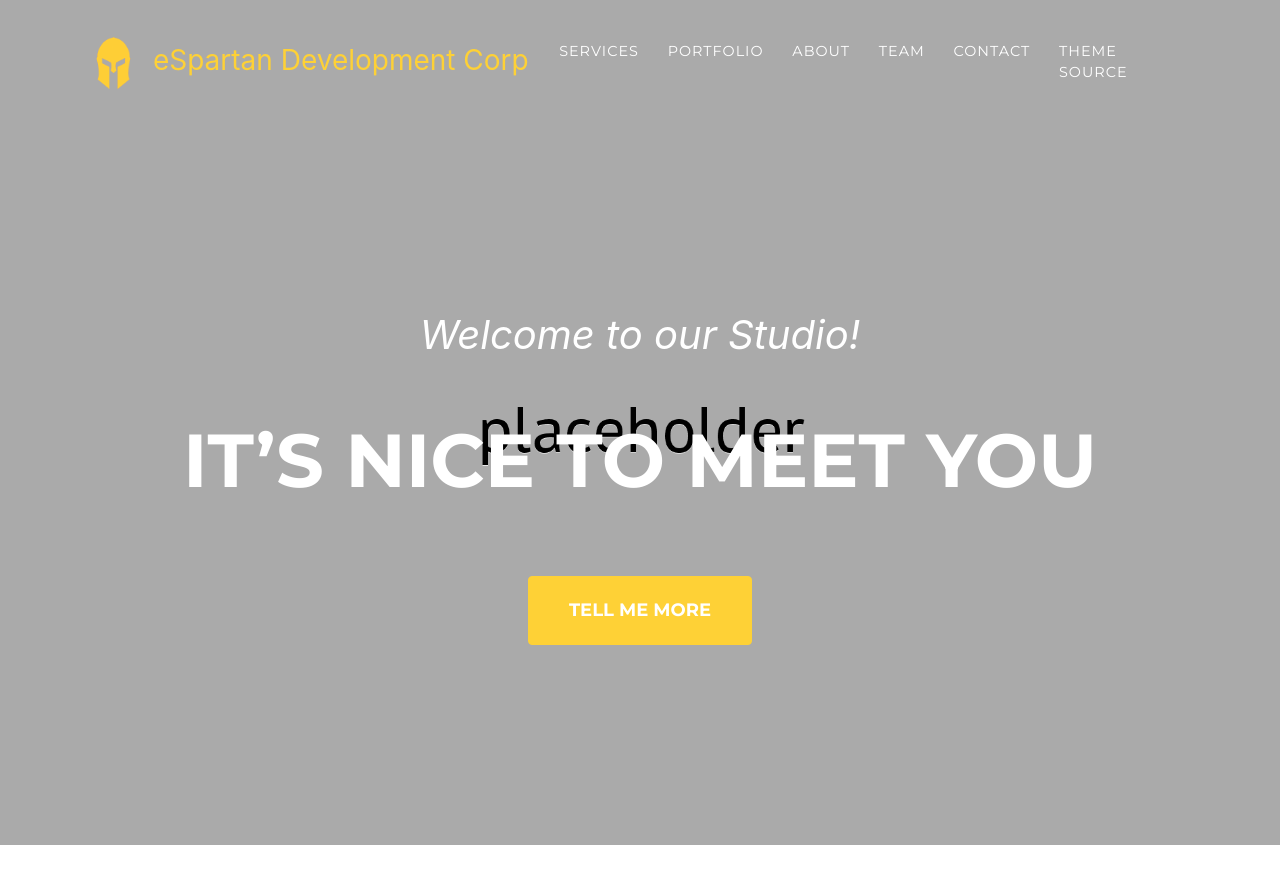
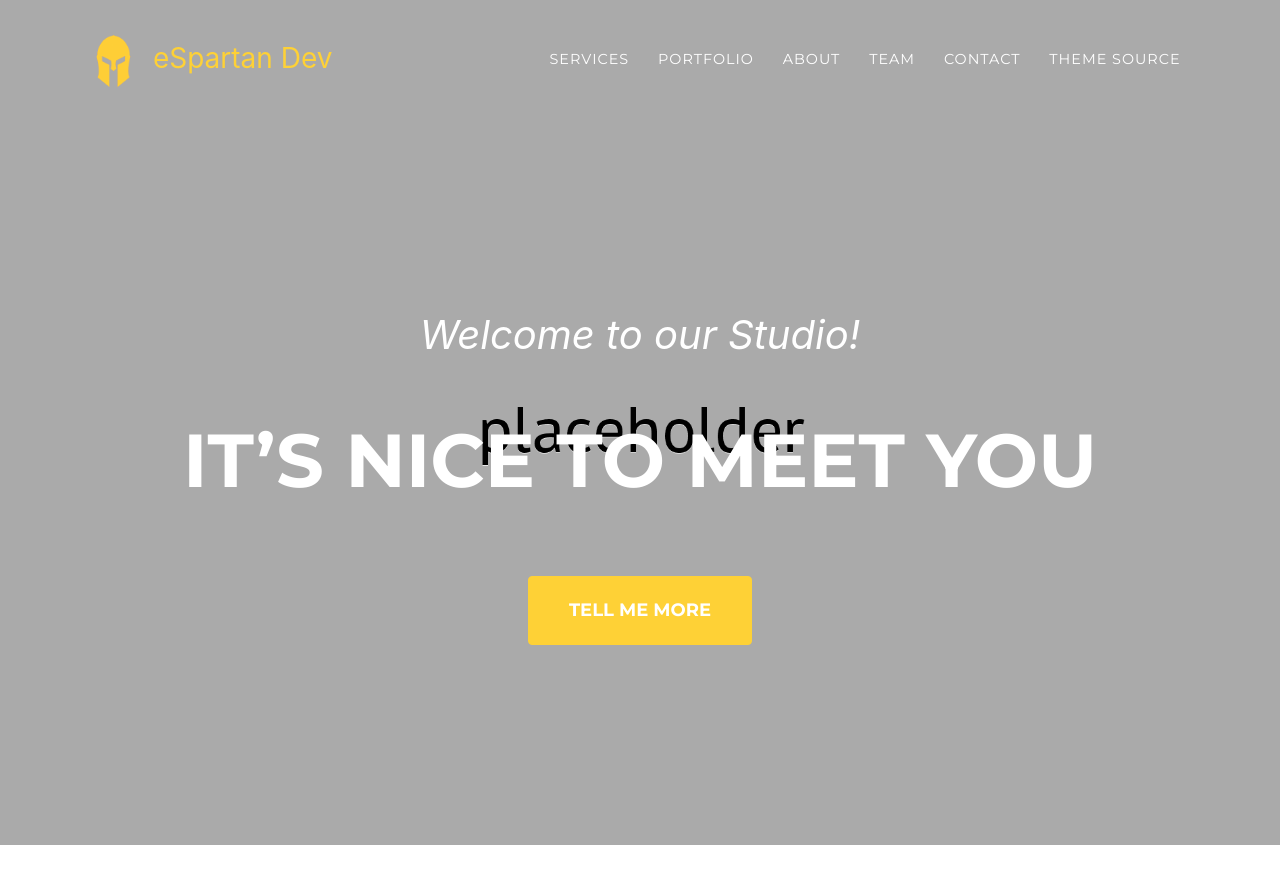
Before and after one commit to SpartanDevelopmentCorporation/spartan.github.io, a Jekyll site: the page built from index.md, in a window 1280 px wide and 900 px high. Shown: the top 884 px of the window. Built offline with Jekyll 4.4.1, drawn with Linux system fonts in a browser that asks for light colours; some web fonts are replaced.

Commit message:
Update navheader.html

```diff
--- a/_includes/navheader.html
+++ b/_includes/navheader.html
@@ -3,7 +3,7 @@
     <div class="container">
 	  <a class="navbar-brand js-scroll-trigger" href="#page-top">
           {%- if site.logo -%}
-            <img height="{{ site.logo.height | default: 52 }}" style="filter: invert(76%) sepia(75%) saturate(480%) hue-rotate(343deg) brightness(106%) contrast(99%)" src="{{ site.logo.path }}"/> {{ site.title }}
+            <img height="{{ site.logo.height | default: 52 }}" style="filter: invert(76%) sepia(75%) saturate(480%) hue-rotate(343deg) brightness(106%) contrast(99%)" src="{{ site.logo.path }}"/> {{ site.logo-title }}
           {%- else -%}
             {{ site.title }}
           {%- endif -%}
```
